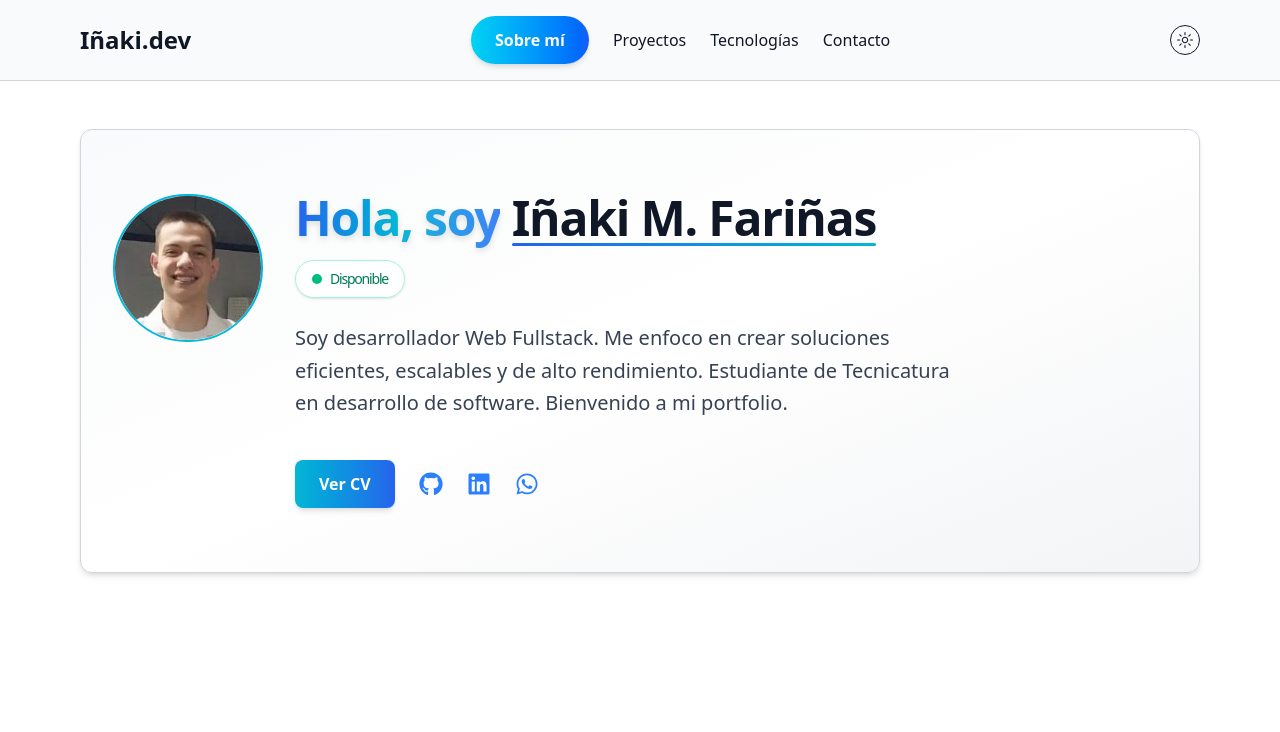
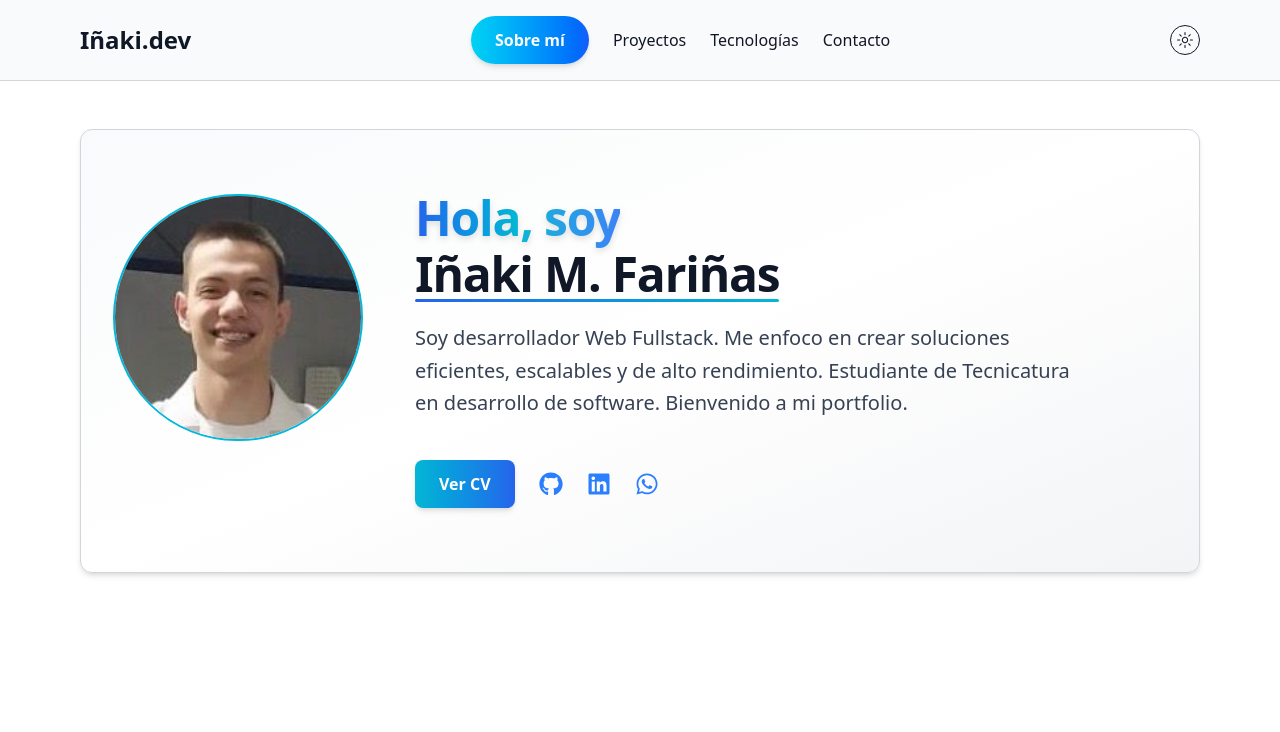
Before and after one commit to InakiFarinas/portfolio, a Next.js app: page / in a window 1280 px wide. Shown: the top 732 px of the page. Built offline with nearby package versions, Linux system fonts and the light colour scheme.

Commit message:
Mejoras esteticas y optimizacion

```diff
--- a/src/app/layout.tsx
+++ b/src/app/layout.tsx
@@ -26,7 +26,7 @@ export default function RootLayout({ children }: { children: React.ReactNode })
         <ThemeProvider attribute="class" defaultTheme="system" enableSystem>
           <Header />
           <main className="flex-1 w-full font-sans px-8 sm:px-20 py-12 flex flex-col gap-40 bg-white dark:bg-black mx-auto transition-colors duration-500">{children}</main>
-          <footer className="w-full py-8 px-6 mt-20 sm:px-20 border-t border-gray-200 dark:border-gray-700 text-center text-gray-600 dark:text-gray-400 bg-white/70 dark:bg-gray-900/70 backdrop-blur-md shadow-sm transition-colors duration-500">© {new Date().getFullYear()} Iñaki M. Fariñas. Todos los derechos reservados.</footer>
+          <footer className="w-full py-8 px-6 mt-20 sm:px-20 border-t border-gray-200 dark:border-gray-700 text-center text-gray-600 dark:text-gray-400 bg-gradient-to-br from-gray-50 via-white to-gray-100 dark:from-[#0d1117] dark:via-[#161b22] dark:to-[#0d1117] backdrop-blur-md shadow-sm transition-colors duration-500">© {new Date().getFullYear()} Iñaki M. Fariñas. Todos los derechos reservados.</footer>
         </ThemeProvider>
       </body>
     </html>
--- a/src/app/page.tsx
+++ b/src/app/page.tsx
@@ -2,26 +2,17 @@ import Hero from '@/components/Hero';
 import Techs from '@/components/Techs';
 import Projects from '@/components/Projects';
 import Contact from '@/components/Contact';
-import AnimatedSection from '@/components/UI/AnimatedSection';
 
 export default function Home() {
   return (
     <>
-      <AnimatedSection id="About">
         <Hero />
-      </AnimatedSection>
 
-      <AnimatedSection id="proyectos">
         <Projects/>
-      </AnimatedSection>
 
-      <AnimatedSection id="tecnologias">
         <Techs/>
-      </AnimatedSection>
 
-      <AnimatedSection id="contacto">
         <Contact />
-      </AnimatedSection>
     </>
   );
 }
--- a/src/components/Contact.tsx
+++ b/src/components/Contact.tsx
@@ -47,6 +47,7 @@ export default function Contact() {
       id="contacto"
       ariaLabel="Formulario de contacto"
       className="flex-col md:flex-row"
+      animate
     >
       {/* Formulario lado izquierdo */}
       <form className="flex-1 flex flex-col gap-4" onSubmit={customSubmit} method="POST" noValidate>
--- a/src/components/Hero.tsx
+++ b/src/components/Hero.tsx
@@ -4,48 +4,25 @@ import SectionContainer from './SectionContainer';
 
 export default function Hero() {
   return (
-    <SectionContainer
-      id="about"
-      ariaLabel="Presentación personal"
-      className="flex-col sm:flex-row py-16"
-    >
+    <SectionContainer id="about" ariaLabel="Presentación personal" className="flex-col sm:flex-row py-16" animate>
       {/* Avatar */}
-      <div className="flex-shrink-0">
-        <Image src="/avatar.jpg" alt="Foto de Iñaki M. Fariñas, desarrollador Web Fullstack" width={150} height={150} className="rounded-full border-2 border-cyan-500" />
+      <div className="flex-shrink-0 mr-5">
+        <Image src="/avatar.jpg" alt="Foto de Iñaki M. Fariñas, desarrollador Web Fullstack" width={250} height={250} className="rounded-full border-2 border-cyan-500" />
       </div>
 
       {/* Texto principal */}
       <div className="flex flex-col gap-6 max-w-2xl">
-        <h1 className="text-4xl sm:text-5xl font-extrabold tracking-tight">
-          <span
-            className="text-transparent bg-clip-text bg-gradient-to-r from-[#2563eb] via-[#06b6d4] to-[#3b82f6]
-          dark:from-[#60a5fa] dark:via-[#22d3ee] dark:to-[#93c5fd] drop-shadow-md dark:drop-shadow-[0_0_20px_rgba(59,130,246,0.25)]"
-          >
-            Hola, soy
-          </span>{' '}
-          <span className="relative inline-block text-gray-900 dark:text-gray-100 transition">
-            Iñaki M. Fariñas
-            <span
-              className="absolute left-0 -bottom-1 w-full h-[3px] rounded-full
-              bg-gradient-to-r from-[#2563eb] to-[#06b6d4]
-              dark:from-[#60a5fa] dark:to-[#22d3ee]
-              animate-pulse motion-reduce:animate-none"
-            ></span>
-          </span>
-          <div
-            className="inline-flex items-center gap-2 rounded-full border border-emerald-200 bg-white/70 px-4 py-2 text-sm font-medium text-emerald-700 shadow-sm
-            dark:bg-[#161b22]/70 dark:border-emerald-500/30 dark:text-emerald-300 backdrop-blur-sm transition-colors"
-          >
-            {/* Indicador animado */}
-            <span className="relative inline-flex h-2.5 w-2.5">
-              <span className="absolute inline-flex h-full w-full animate-ping rounded-full bg-emerald-400 opacity-75"></span>
-              <span className="relative inline-flex h-2.5 w-2.5 rounded-full bg-emerald-500"></span>
+        <div className="flex items-center gap-6">
+          <h1 className="text-4xl sm:text-5xl font-extrabold tracking-tight">
+            <span className="text-transparent bg-clip-text bg-gradient-to-r from-[#2563eb] via-[#06b6d4] to-[#3b82f6] dark:from-[#60a5fa] dark:via-[#22d3ee] dark:to-[#93c5fd] drop-shadow-md dark:drop-shadow-[0_0_20px_rgba(59,130,246,0.25)]">Hola, soy</span>
+            <span className="relative block mt-2 text-gray-900 dark:text-gray-100 transition">
+              Iñaki M. Fariñas
+              <span className="absolute left-0 -bottom-1 w-full h-[3px] rounded-full bg-gradient-to-r from-[#2563eb] to-[#06b6d4] dark:from-[#60a5fa] dark:to-[#22d3ee] animate-pulse motion-reduce:animate-none"></span>
             </span>
-            Disponible
-          </div>
-        </h1>
+          </h1>
+        </div>
 
-        <h2 className="text-lg sm:text-xl text-gray-700 dark:text-gray-300 max-w-2xl leading-relaxed">Soy desarrollador Web Fullstack. Me enfoco en crear soluciones eficientes, escalables y de alto rendimiento. Estudiante de Tecnicatura en desarrollo de software. Bienvenido a mi portfolio.</h2>
+        <h2 className="text-lg sm:text-xl text-gray-700 dark:text-gray-300 leading-relaxed">Soy desarrollador Web Fullstack. Me enfoco en crear soluciones eficientes, escalables y de alto rendimiento. Estudiante de Tecnicatura en desarrollo de software. Bienvenido a mi portfolio.</h2>
 
         {/* Botones + Redes sociales */}
         <div className="flex flex-col sm:flex-row sm:items-center sm:justify-start gap-6 mt-4 self-center sm:self-start">
--- a/src/components/Projects.tsx
+++ b/src/components/Projects.tsx
@@ -8,7 +8,7 @@ const proyectos = [
 
 export default function Projects() {
   return (
-    <SectionContainer id="proyectos" ariaLabel="Proyectos">
+    <SectionContainer id="proyectos" ariaLabel="Proyectos" animate>
       {/* Título */}
       <h2 className="text-3xl font-bold">Proyectos</h2>
       <p className="text-gray-700 dark:text-gray-300 text-lg">Algunos proyectos destacados que he desarrollado.</p>
--- a/src/components/SectionContainer.tsx
+++ b/src/components/SectionContainer.tsx
@@ -1,13 +1,19 @@
+"use client"
 import React from 'react';
+import { useScrollSpy } from '@/hooks/useScrollSpy';
 
 interface SectionContainerProps {
   id: string;
   ariaLabel: string;
   className?: string;
+  animate?: boolean;
   children: React.ReactNode;
 }
 
-export default function SectionContainer({ id, ariaLabel, className = '', children }: SectionContainerProps) {
+export default function SectionContainer({ id, ariaLabel, className = '', animate = false, children }: SectionContainerProps) {
+  const activeId = animate ? useScrollSpy([id], 200) : undefined;
+  const isVisible = animate ? activeId === id : true;
+
   return (
     <section
       id={id}
@@ -15,7 +21,9 @@ export default function SectionContainer({ id, ariaLabel, className = '', childr
       className={`flex flex-col max-w-6xl w-full mx-auto rounded-xl p-8 shadow-md border gap-8 border-gray-300 dark:border-gray-700 border-accent/20
         bg-gradient-to-br from-gray-50 via-white to-gray-100
         dark:from-[#0d1117] dark:via-[#161b22] dark:to-[#0d1117]
-        text-gray-900 dark:text-gray-50 ${className}`}
+        text-gray-900 dark:text-gray-50
+        ${animate ? `transition-all duration-700 ease-out transform ${isVisible ? 'opacity-100 translate-y-0' : 'opacity-0 translate-y-6 sm:translate-y-10'}` : ''}
+        ${className}`}
     >
       {children}
     </section>
--- a/src/components/UI/AnimatedSection.tsx
+++ /dev/null
@@ -1,23 +0,0 @@
-'use client';
-import { useScrollSpy } from '@/hooks/useScrollSpy';
-
-interface SectionProps {
-  id: string;
-  children: React.ReactNode;
-}
-
-export default function AnimatedSection({ id, children }: SectionProps) {
-  const activeId = useScrollSpy([id], 200); // offset más grande: se activa antes
-  const isVisible = activeId === id;
-
-  return (
-    <div
-      id={id}
-      className={`transition-all duration-700 ease-out transform
-    ${isVisible ? 'opacity-100 translate-y-0' : 'opacity-0 translate-y-6 sm:translate-y-10'}
-  `}
-    >
-      {children}
-    </div>
-  );
-}
```
Also changed, not shown: src/components/Techs.tsx (+23 -5 lines).
